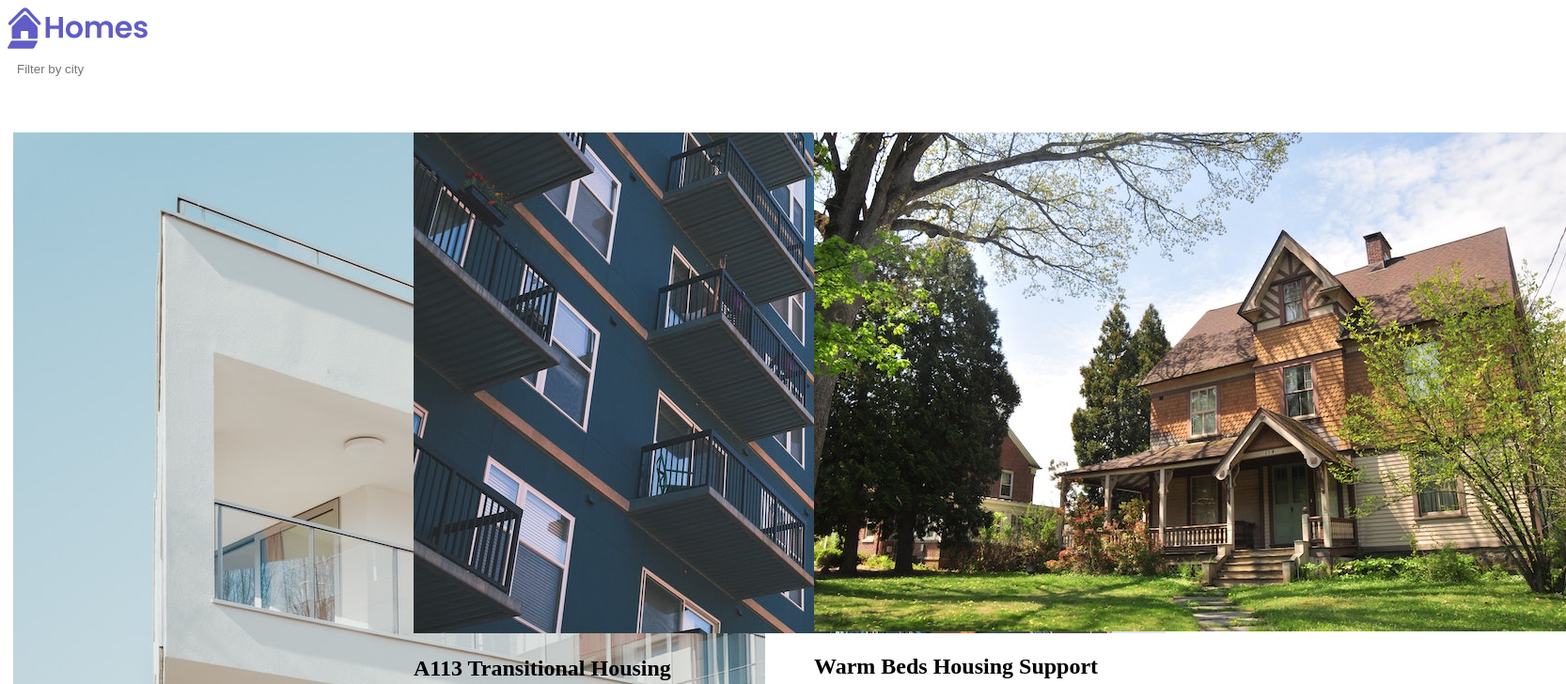
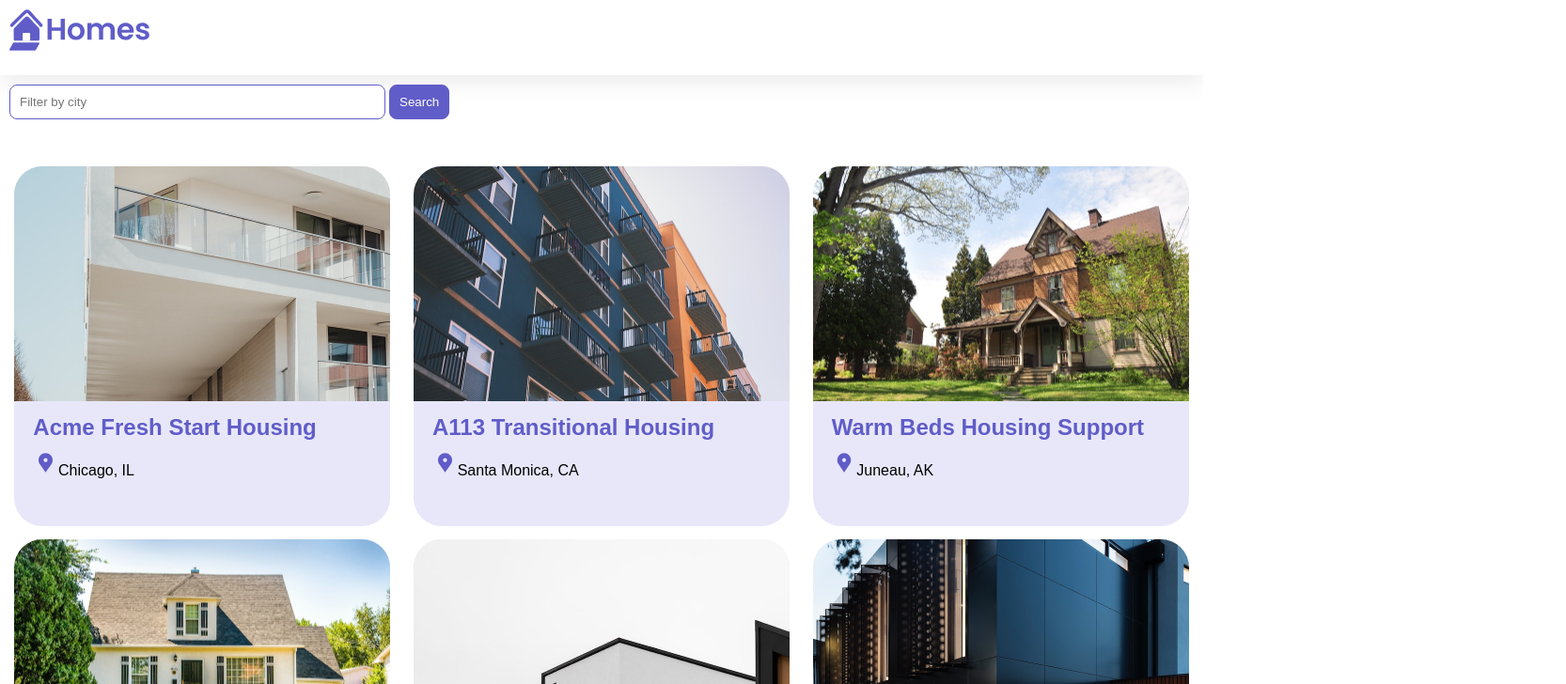
Before and after one commit to Dikshasharmaa/Housing-App, an Angular app in the folder home-app/: page / in a window 1280 px wide. Shown: the top 728 px of the page at 94% size, 1666 px wide, since content can reach past the window. Built offline with nearby package versions, Linux system fonts and the light colour scheme.

Commit message:
Added Css to the components

```diff
--- a/home-app/src/app/app.component.css
+++ b/home-app/src/app/app.component.css
@@ -0,0 +1,12 @@
+:host {
+    --content-padding: 10px;
+  }
+  header {
+    display: block;
+    height: 60px;
+    padding: var(--content-padding);
+    box-shadow: 0px 5px 25px var(--shadow-color);
+  }
+  .content {
+    padding: var(--content-padding);
+  }
--- a/home-app/src/app/housing-location/housing-location.component.css
+++ b/home-app/src/app/housing-location/housing-location.component.css
@@ -0,0 +1,31 @@
+.listing {
+    background: var(--accent-color);
+    border-radius: 30px;
+    padding-bottom: 30px;
+  }
+  .listing-heading {
+    color: var(--primary-color);
+    padding: 10px 20px 0 20px;
+  }
+  .listing-photo {
+    height: 250px;
+    width: 100%;
+    object-fit: cover;
+    border-radius: 30px 30px 0 0;
+  }
+  .listing-location {
+    padding: 10px 20px 20px 20px;
+  }
+  .listing-location::before {
+    content: url("/assets/location-pin.svg") / "";
+  }
+
+  section.listing a {
+    padding-left: 20px;
+    text-decoration: none;
+    color: var(--primary-color);
+  }
+  section.listing a::after {
+    content: "\203A";
+    margin-left: 5px;
+  }
--- a/home-app/src/styles.css
+++ b/home-app/src/styles.css
@@ -1 +1,23 @@
 /* You can add global styles to this file, and also import other style files */
+* {
+    margin: 0;
+    padding: 0;
+  }
+
+  body {
+    font-family: 'Be Vietnam Pro', sans-serif;
+  }
+  :root {
+    --primary-color: #605DC8;
+    --secondary-color: #8B89E6;
+    --accent-color: #e8e7fa;
+    --shadow-color: #E8E8E8;
+  }
+
+  button.primary {
+    padding: 10px;
+    border: solid 1px var(--primary-color);
+    background: var(--primary-color);
+    color: white;
+    border-radius: 8px;
+  }
```
